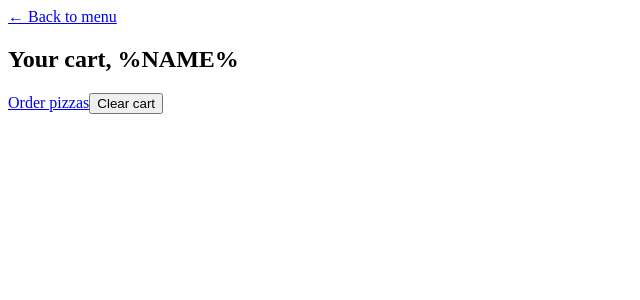
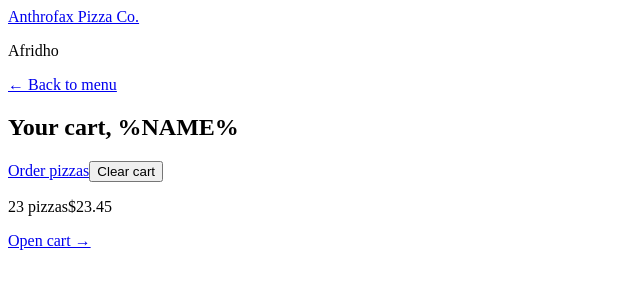
Before and after one commit to anthrofax/Anthrofax-Pizza-Co, a React (Vite) app: page /cart in a window 1280 px wide. Shown: the top 300 px of the page, without its empty margins (0-640 px from the left). Built offline with nearby package versions, Linux system fonts and the light colour scheme.

Commit message:
Building the App Layout, Building Children Route for AppLayout Component

```diff
--- a/src/features/cart/CartOverview.jsx
+++ b/src/features/cart/CartOverview.jsx
@@ -1,3 +1,5 @@
+import { Link } from "react-router-dom";
+
 function CartOverview() {
   return (
     <div>
@@ -5,7 +7,7 @@
         <span>23 pizzas</span>
         <span>$23.45</span>
       </p>
-      <a href="#">Open cart &rarr;</a>
+      <Link to="/cart">Open cart &rarr;</Link>
     </div>
   );
 }
--- /dev/null
+++ b/src/ui/AppLayout.jsx
@@ -0,0 +1,19 @@
+import CartOverview from "../features/cart/CartOverview.jsx";
+import Header from "./Header.jsx";
+import { Outlet } from "react-router-dom";
+
+function AppLayout() {
+  return (
+    <div>
+      <Header />
+
+      <main>
+        <Outlet />
+      </main>
+
+      <CartOverview />
+    </div>
+  );
+}
+
+export default AppLayout;
--- /dev/null
+++ b/src/ui/Header.jsx
@@ -0,0 +1,12 @@
+import { Link } from "react-router-dom"
+
+function Header() {
+    return (
+      <header>
+            <Link to="/">Anthrofax Pizza Co.</Link>
+            <p>Afridho</p>
+      </header>
+    )
+}
+
+export default Header
```
Also changed, not shown: src/App.jsx (+7 -1 lines).
